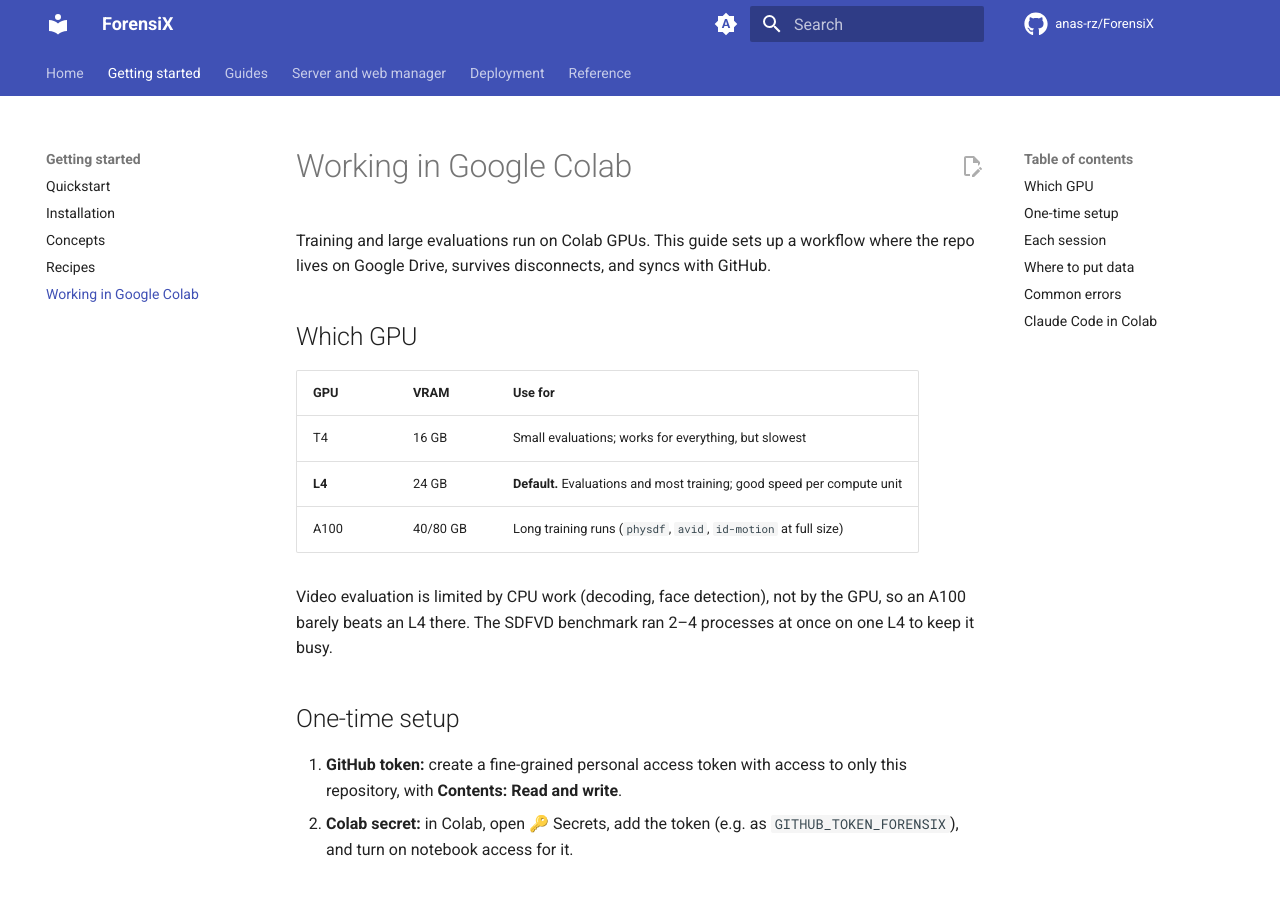
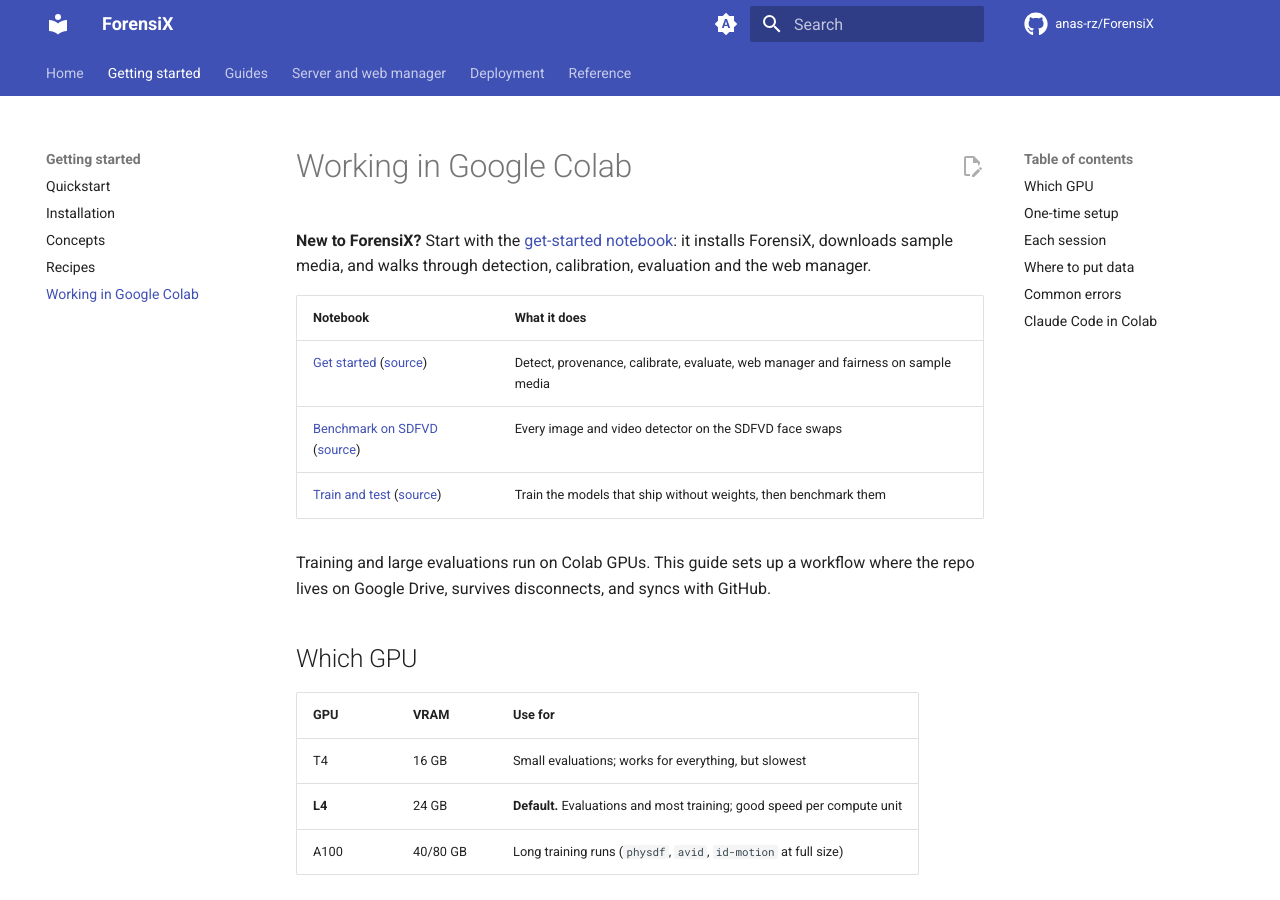
Before and after one commit to anas-rz/ForensiX, an MkDocs documentation site: the page built from docs/guides/colab.md, in a window 1280 px wide and 900 px high. Built offline with MkDocs 1.6.1 and Material for MkDocs 9.7.7, drawn with Linux system fonts in a browser that asks for light colours; comment, search, counter and statistics services are not loaded.

Commit message:
add quickstart on colab

```diff
--- a/docs/guides/colab.md
+++ b/docs/guides/colab.md
@@ -1,4 +1,13 @@
 # Working in Google Colab
+
+**New to ForensiX?** Start with the [get-started notebook](https://colab.research.google.com/github/anas-rz/ForensiX/blob/main/notebooks/ForensiX_Get_Started.ipynb): it installs ForensiX,
+downloads sample media, and walks through detection, calibration, evaluation and the web manager.
+
+| Notebook | What it does |
+|---|---|
+| [Get started](https://colab.research.google.com/github/anas-rz/ForensiX/blob/main/notebooks/ForensiX_Get_Started.ipynb) ([source](../../notebooks/ForensiX_Get_Started.ipynb)) | Detect, provenance, calibrate, evaluate, web manager and fairness on sample media |
+| [Benchmark on SDFVD](https://colab.research.google.com/github/anas-rz/ForensiX/blob/main/notebooks/ForensiX_Benchmark_SDFVD.ipynb) ([source](../../notebooks/ForensiX_Benchmark_SDFVD.ipynb)) | Every image and video detector on the SDFVD face swaps |
+| [Train and test](https://colab.research.google.com/github/anas-rz/ForensiX/blob/main/notebooks/ForensiX_Colab_Train_and_Test.ipynb) ([source](../../notebooks/ForensiX_Colab_Train_and_Test.ipynb)) | Train the models that ship without weights, then benchmark them |
 
 Training and large evaluations run on Colab GPUs. This guide sets up a workflow where the repo
 lives on Google Drive, survives disconnects, and syncs with GitHub.
```
Also changed, not shown: README.md (+7 -1 lines), docs/README.md (+1 -0 lines), docs/getting-started.md (+7 -0 lines), 1 other file.
